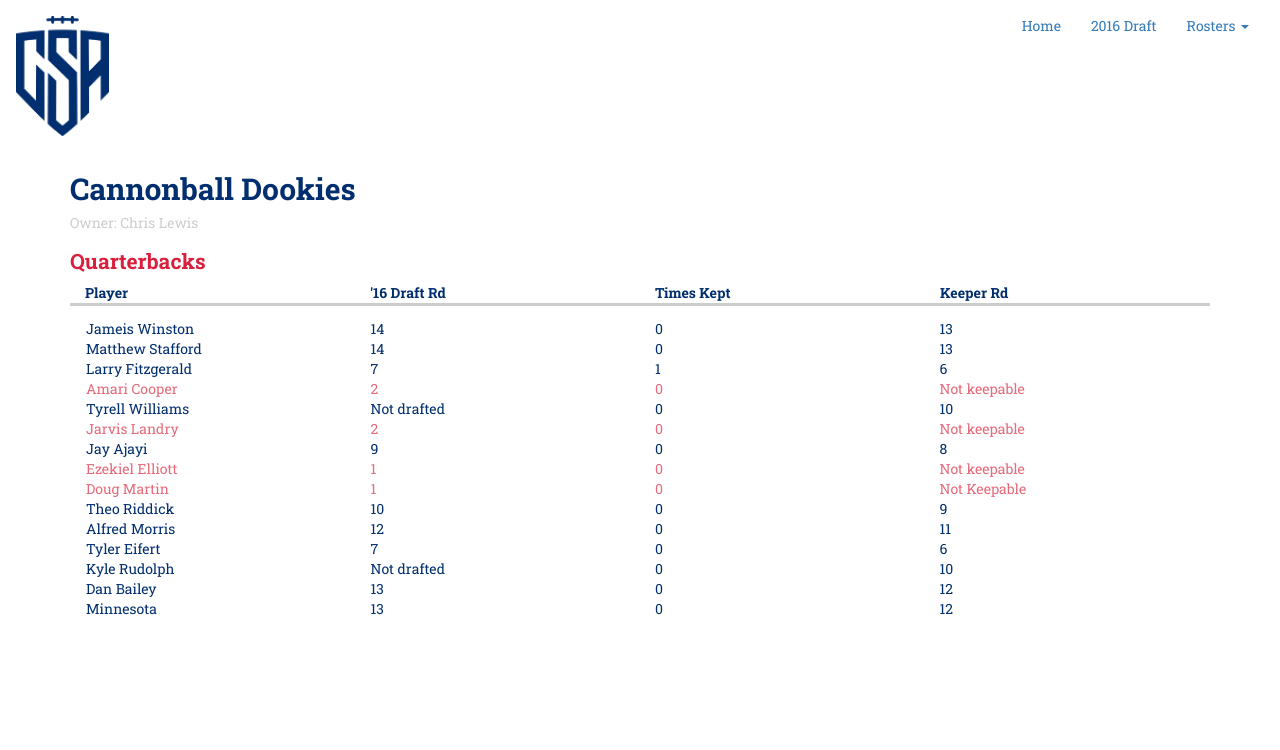
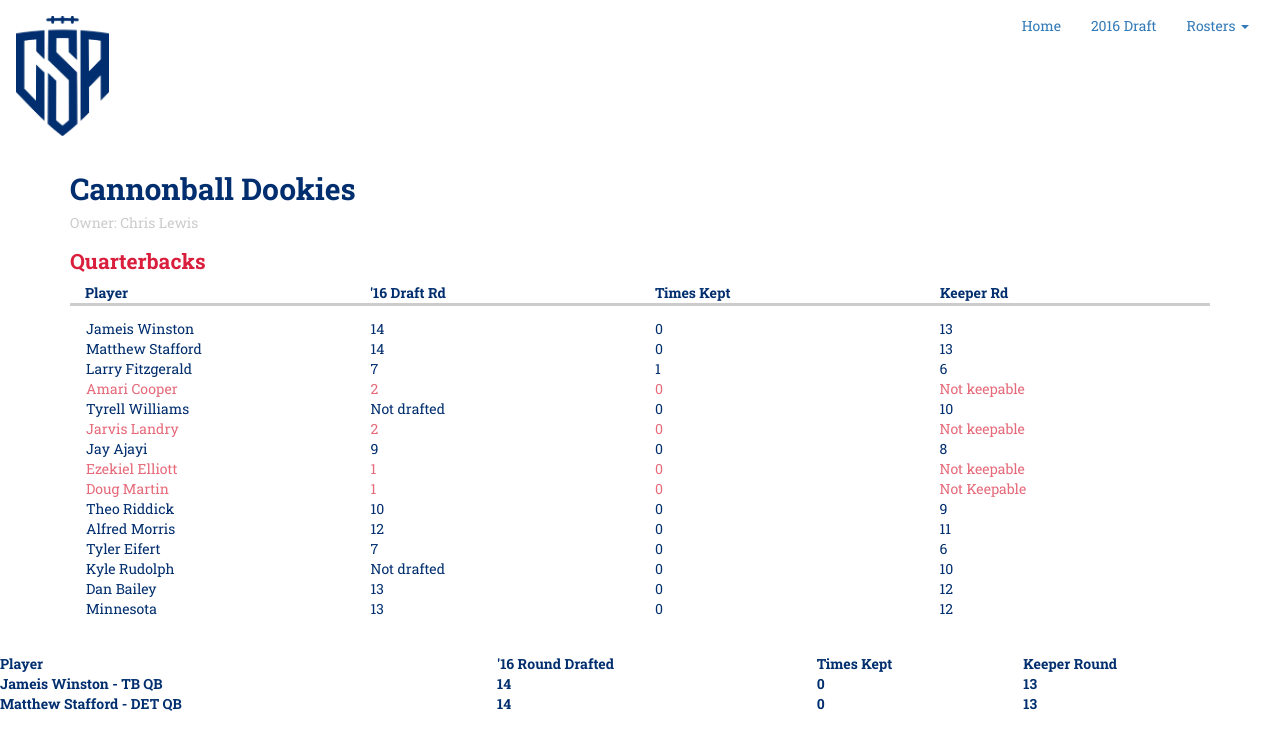
Before and after one commit to hichrislewis/csa-league.github.io, a Jekyll site: the page cannonballdookies.html, which Jekyll copies as it is, in a window 1280 px wide. Shown: the top 750 px of the page. Built offline with Jekyll 4.4.1, drawn with Linux system fonts in a browser that asks for light colours.

Commit message:
Update cannonballdookies.html

```diff
--- a/cannonballdookies.html
+++ b/cannonballdookies.html
@@ -142,5 +142,26 @@
         </div>
 </div>
 
+<table style="width:100%">
+  <tr>
+    <th>Player</th>
+    <th>'16 Round Drafted</th>
+    <th>Times Kept</th>
+    <th>Keeper Round</th>
+  </tr>
+  <tr>
+    <th>Jameis Winston - TB QB</th>
+    <th>14</th>
+    <th>0</th>
+    <th>13</th>
+  </tr>
+  <tr>
+    <th>Matthew Stafford - DET QB</th>
+    <th>14</th>
+    <th>0</th>
+    <th>13</th>
+  </tr>
+</table>
+
 </body>
 </html>
```
